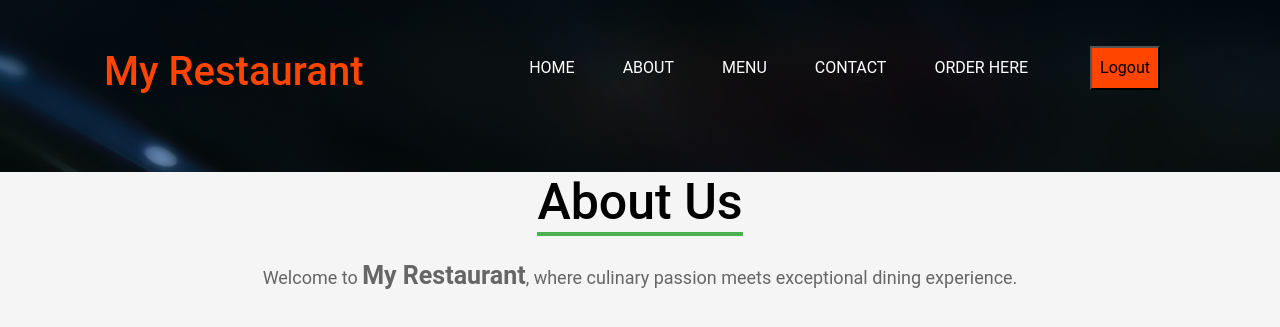
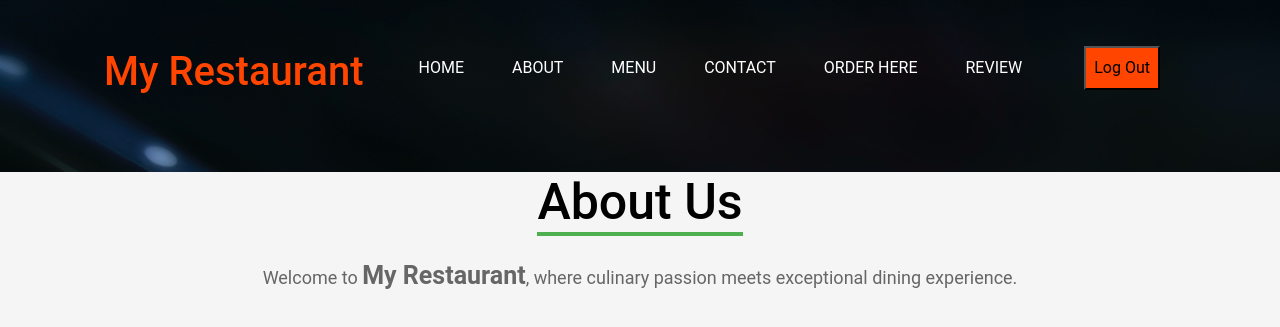
Before and after one commit to harihumsi/Restauarant-Management-System, a Django app: page /read in a window 1280 px wide. Shown: the top 327 px of the page. Run offline with Django 5.2, Linux system fonts and the light colour scheme; some libraries are stand-ins or nearby versions.

Commit message:
third commit

```diff
--- a/food/admin.py
+++ b/food/admin.py
@@ -1,7 +1,8 @@
 from django.contrib import admin
-from food.models import Contact, Order, Food_Item
+from food.models import Contact, Order, Food_Item, Review
 
 admin.site.register(Contact)
 admin.site.register(Order)
 admin.site.register(Food_Item)
+admin.site.register(Review)
 # Register your models here.
--- a/food/templates/navbar.html
+++ b/food/templates/navbar.html
@@ -45,6 +45,7 @@ body{
 }
 
 .navbara ul li a{
+    text-transform: uppercase;
     text-decoration: none;
     color: #fff;
     padding: 4px;
@@ -132,10 +133,11 @@ body{
               <li><a href="/menu">MENU</a></li>
               <li><a href="/contact">CONTACT</a></li>
               <li><a href="/order">Order Here</a></li>
+              <li><a href="/review">Review</a></li>
                <li>
                 <form class="form" action="{% url 'logout' %}" method="post">
                   {% csrf_token %}
-                <input type="submit" class="reservation" value="Logout" name="submit">
+                <input type="submit" class="reservation" value="Log Out" name="submit">
               </form>
                </li>
 
--- a/food/urls.py
+++ b/food/urls.py
@@ -12,5 +12,6 @@ urlpatterns = [
     path('menu/', views.menu, name="menu"),
     path('logout/', views.logouts, name="logout"),
     path('search/', views.search, name="search"),
-    path('read', views.read, name="read")
+    path('read', views.read, name="read"),
+    path('review/', views.review, name="review")
 ]
--- a/food/views.py
+++ b/food/views.py
@@ -5,7 +5,7 @@ from django.http import HttpResponse
 from django.views import generic
 from django.contrib.auth import authenticate, login, logout
 from django.views.generic import View
-from .models import Contact, Order, Food_Item
+from .models import Contact, Order, Food_Item, Review
 from django.contrib import messages
 from django.contrib.auth.models import User, auth
 
@@ -15,6 +15,21 @@ def index(request):
         return redirect("/login")
     else:
         return render(request, 'base.html')
+
+def review(request):
+    if request.method == "POST":
+        name = request.POST["username"]
+        content = request.POST["content"]
+        #print( request.user.email, name, content)
+        if(len(name) == 0 or len(content) == 0):
+            messages.warning(request, "Please check your review form.")
+
+        else:
+            data = Review(name = name, review= content)
+            data.save()
+            messages.success(request, "Review sent successfully !")
+            return redirect("/")
+    return render(request, "review.html")
 
 def read(request):
     return render(request, "read.html")
```
Also changed, not shown: food/models.py (+7 -0 lines), food/templates/review.html (added, +34 -0 lines), db.sqlite3, food/migrations/0008_review.py (added).
